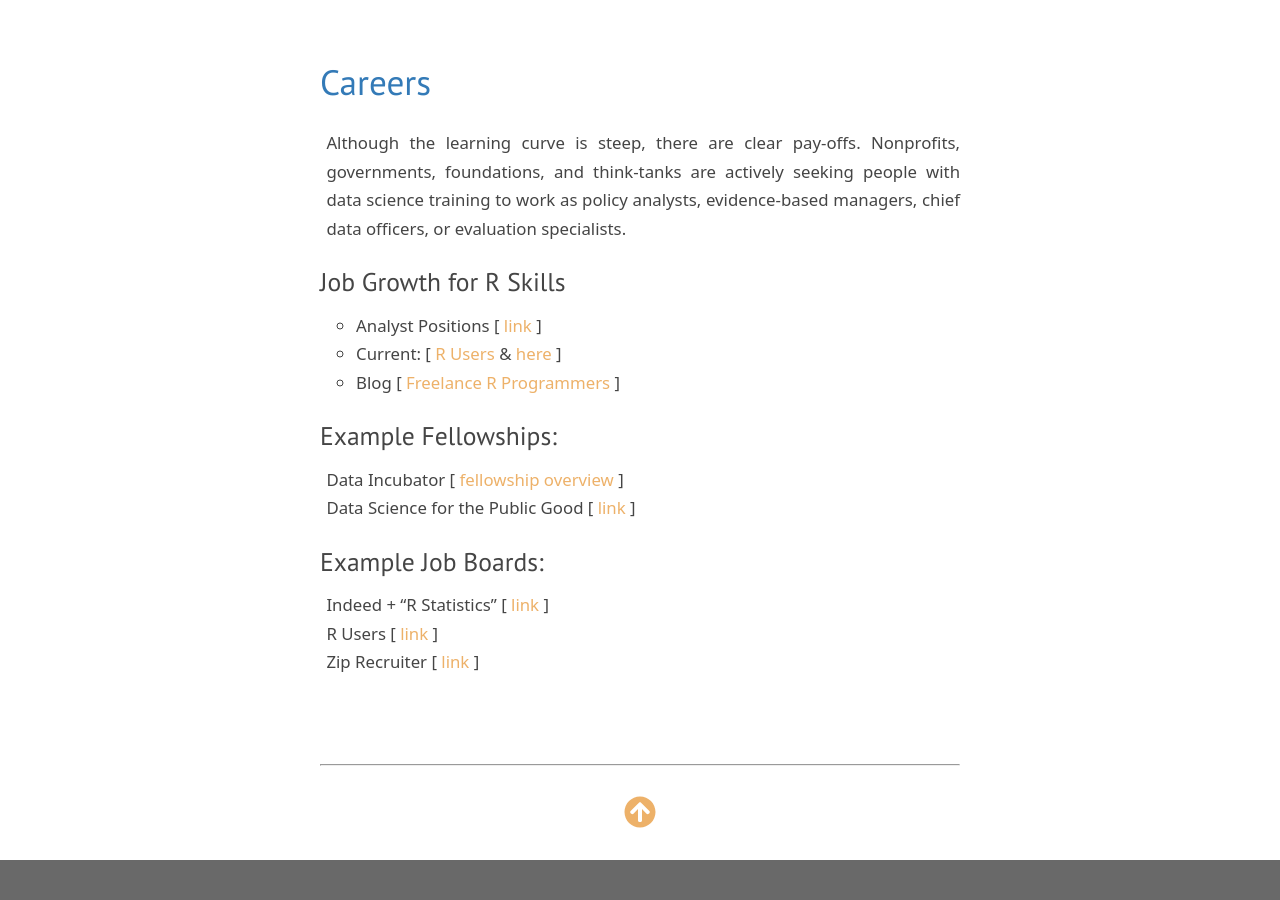
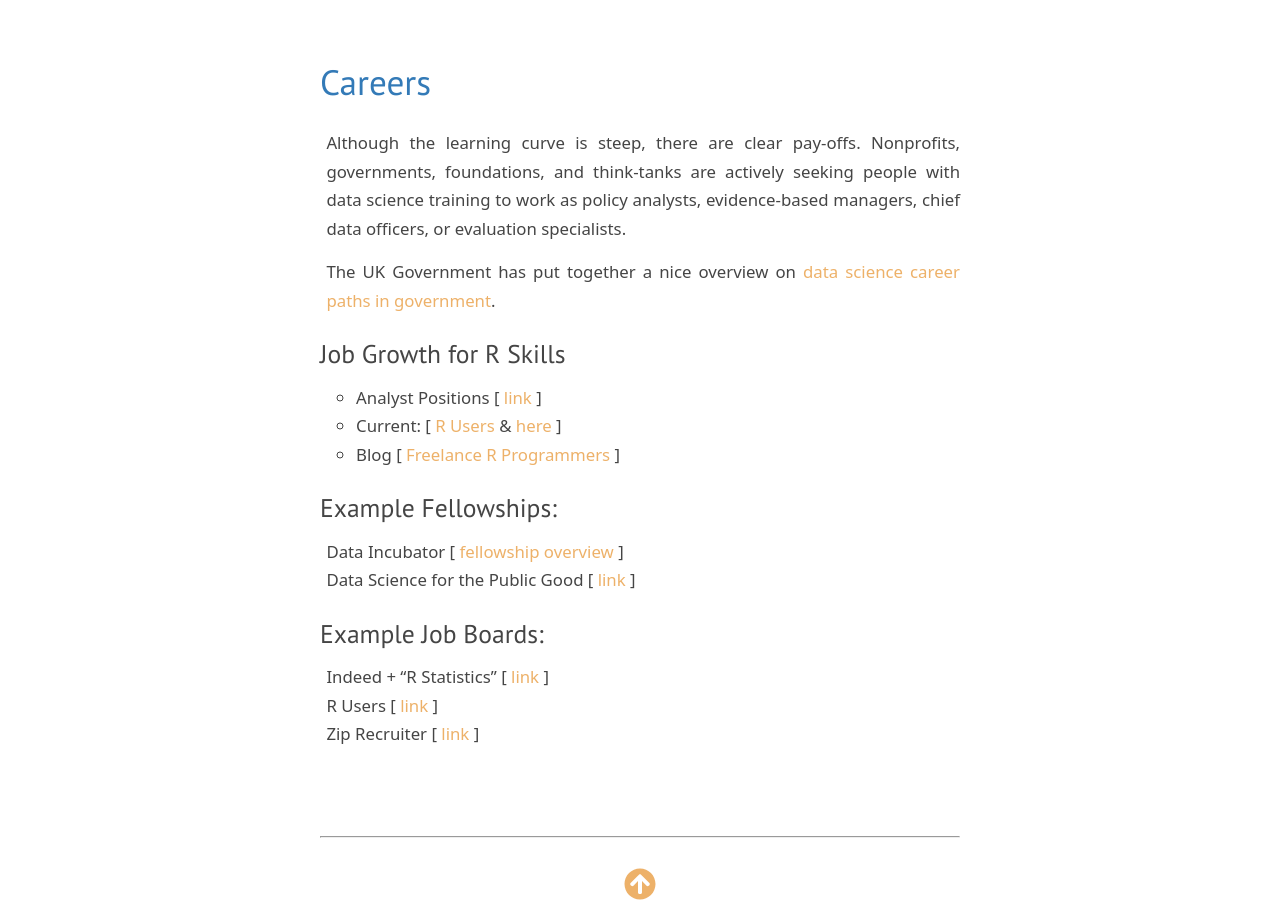
Before and after one commit to DS4PS/ds4ps_dev_site, a Jekyll site: the page built from learn.md, in a window 1280 px wide and 900 px high, scrolled down 7403 px. Built offline with Jekyll 4.4.1, drawn with Linux system fonts in a browser that asks for light colours; nearby versions of some CDN libraries; library files that are not in the unit come from our copies.

Commit message:
Update learn.md

```diff
--- a/learn.md
+++ b/learn.md
@@ -294,6 +294,8 @@ Data for Democracy [ [link](http://datafordemocracy.org/) ]
 
 Although the learning curve is steep, there are clear pay-offs. Nonprofits, governments, foundations, and think-tanks are actively seeking people with data science training to work as policy analysts, evidence-based managers, chief data officers, or evaluation specialists.
 
+The UK Government has put together a nice overview on [data science career paths in government](https://github.com/ukgovdatascience/data_scientist_career_path/blob/master/index.md).
+
 ### Job Growth for R Skills
 
 * Analyst Positions [ [link](https://www.indeed.com/jobs?as_and=r&as_phr=&as_any=%22data+science%22+%22statistics%22+%22analyst%22+%22government%22&as_not=&as_ttl=&as_cmp=&jt=fulltime&st=&as_src=&salary=&radius=25&l=&fromage=last&limit=10&sort=&psf=advsrch) ]
```
